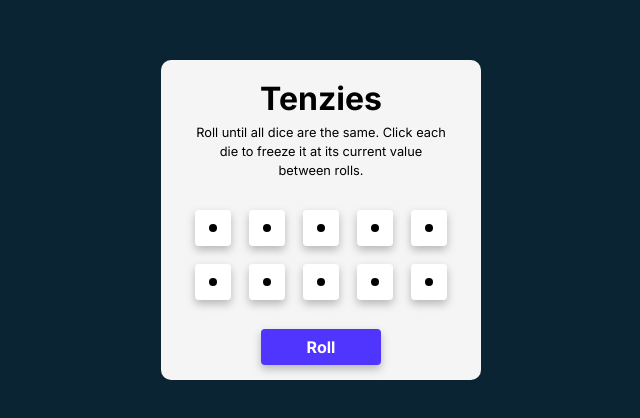
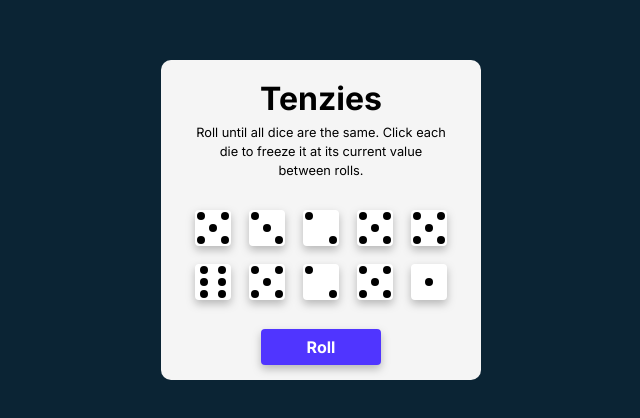
Before and after one commit to rubuz/tenzies-game, a React (Vite) app: page / in a window 1280 px wide. Shown: the part 180-598 px from the top of the page, without its empty margins (319-959 px from the left). Built offline with nearby package versions, Linux system fonts and the light colour scheme.

Commit message:
dice faces working

```diff
--- a/src/components/Die.jsx
+++ b/src/components/Die.jsx
@@ -4,14 +4,93 @@ function Die(props) {
   const styles = {
     backgroundColor: props.isHeld ? "#59E391" : "white",
   };
+  const dieValue = props.value;
 
-  function DieFace() {}
+  const DieFace = () => {
+    switch (dieValue) {
+      case 1:
+        return (
+          <div
+            style={styles}
+            className="die first-face"
+            onClick={props.holdDice}
+          >
+            <span className="dot"> </span>
+          </div>
+        );
+      case 2:
+        return (
+          <div
+            style={styles}
+            className="die second-face"
+            onClick={props.holdDice}
+          >
+            <span className="dot"> </span>
+            <span className="dot"> </span>
+          </div>
+        );
+      case 3:
+        return (
+          <div
+            style={styles}
+            className="die third-face"
+            onClick={props.holdDice}
+          >
+            <span className="dot"> </span>
+            <span className="dot"> </span>
+            <span className="dot"> </span>
+          </div>
+        );
+      case 4:
+        return (
+          <div
+            style={styles}
+            className="die fourth-face"
+            onClick={props.holdDice}
+          >
+            <span className="dot"> </span>
+            <span className="dot"> </span>
+            <span className="dot"> </span>
+            <span className="dot"> </span>
+          </div>
+        );
+      case 5:
+        return (
+          <div
+            style={styles}
+            className="die fifth-face"
+            onClick={props.holdDice}
+          >
+            <span className="dot"> </span>
+            <span className="dot"> </span>
+            <span className="dot"> </span>
+            <span className="dot"> </span>
+            <span className="dot"> </span>
+          </div>
+        );
+      case 6:
+        return (
+          <div
+            style={styles}
+            className="die sixth-face"
+            onClick={props.holdDice}
+          >
+            <span className="dot"> </span>
+            <span className="dot"> </span>
+            <span className="dot"> </span>
+            <span className="dot"> </span>
+            <span className="dot"> </span>
+            <span className="dot"> </span>
+          </div>
+        );
+    }
+  };
 
   return (
-    <div style={styles} className="die first-face" onClick={props.holdDice}>
-      {/* {props.value} */}
-      <span className="dot"> </span>
-    </div>
+    // <div style={styles} className="die" onClick={props.holdDice}>
+    //   {props.value}
+    // </div>
+    <>{DieFace()}</>
   );
 }
 
```
